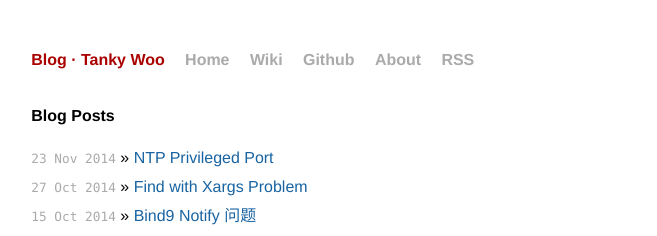
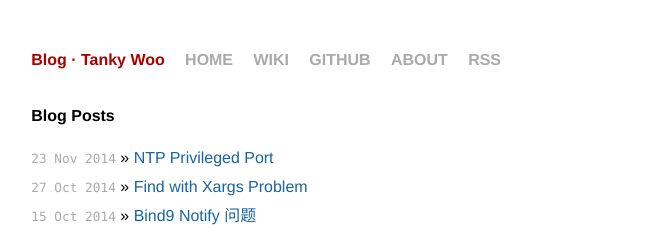
Before and after one commit to Harteyang/harte.top, a Jekyll site: the page built from index.html, in a window 1280 px wide and 900 px high. Shown: the top 236 px of the window, without its empty margins (273-930 px from the left). Built offline with Jekyll 4.4.1, drawn with Linux system fonts in a browser that asks for light colours; Markdown is read by kramdown in place of the engine named in the settings; comment, search, counter and statistics services are not loaded.

Commit message:
update config and template

```diff
--- a/_config.yml
+++ b/_config.yml
@@ -2,5 +2,5 @@
 description: "Tanky Woo's Blog, focus on Python, Linux, Gentoo, Mac OS, Vim, Open Source and so on."
 url: "http://blog.tankywoo.com"
 markdown: redcarpet
-pygments: true
+highlighter: pygments
 exclude: ["fabfile.py*", "*.bak"]
--- a/_layouts/default.html
+++ b/_layouts/default.html
@@ -10,10 +10,10 @@
         <link rel="alternate" type="application/rss+xml" title="{{ site.name }}" href="{{ site.url }}/feed.xml">
 
         <!-- syntax highlighting CSS -->
-        <link rel="stylesheet" href="/css/syntax.css">
+        <link rel="stylesheet" href="{{ site.baseurl }}/css/syntax.css">
 
         <!-- Custom CSS -->
-        <link rel="stylesheet" href="/css/main.css">
+        <link rel="stylesheet" href="{{ site.baseurl }}/css/main.css">
 
     </head>
     <body>
@@ -21,10 +21,10 @@
         <div class="site">
           <div class="header">
             <h1 class="title"><a href="/">{{ site.name }}</a></h1>
-            <a class="extra" href="/">Home</a>
-            <a class="extra" href="http://wiki.tankywoo.com/">Wiki</a>
-            <a class="extra" href="https://github.com/tankywoo">Github</a>
-            <a class="extra" href="/about.html">About</a>
+            <a class="extra" href="/">HOME</a>
+            <a class="extra" href="http://wiki.tankywoo.com/">WIKI</a>
+            <a class="extra" href="https://github.com/tankywoo">GITHUB</a>
+            <a class="extra" href="/about.html">ABOUT</a>
             <a class="extra" href="/feed.xml">RSS</a>
           </div>
 
@@ -40,8 +40,8 @@
         </div>
 
 <script type="text/javascript">
-	var _bdhmProtocol = (("https:" == document.location.protocol) ? " https://" : " http://");
-	document.write(unescape("%3Cscript src='" + _bdhmProtocol + "hm.baidu.com/h.js%3F6f8eefe3f13b327ada7a7406d2af3232' type='text/javascript'%3E%3C/script%3E"));
+    var _bdhmProtocol = (("https:" == document.location.protocol) ? " https://" : " http://");
+    document.write(unescape("%3Cscript src='" + _bdhmProtocol + "hm.baidu.com/h.js%3F6f8eefe3f13b327ada7a7406d2af3232' type='text/javascript'%3E%3C/script%3E"));
 </script>
 
 
```
